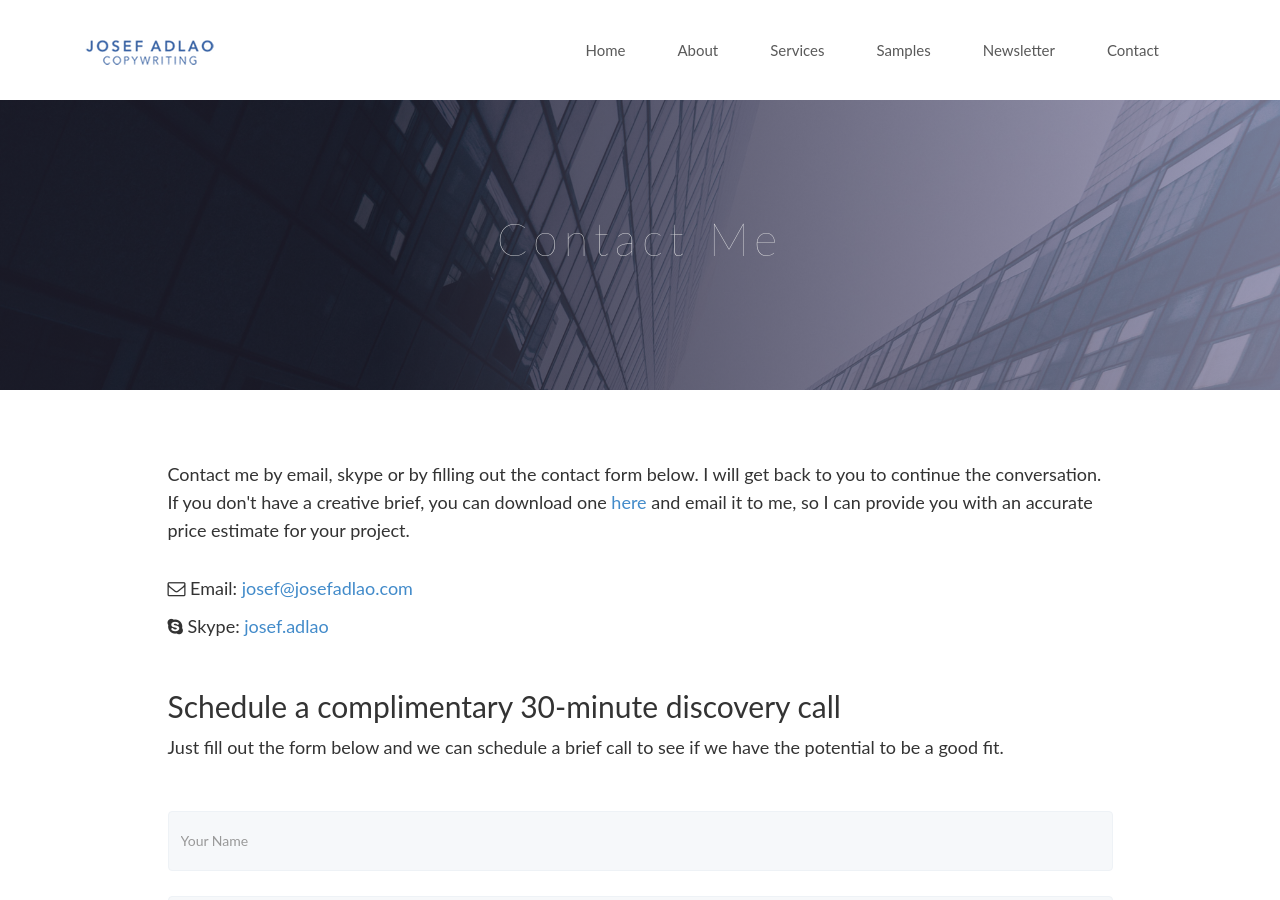
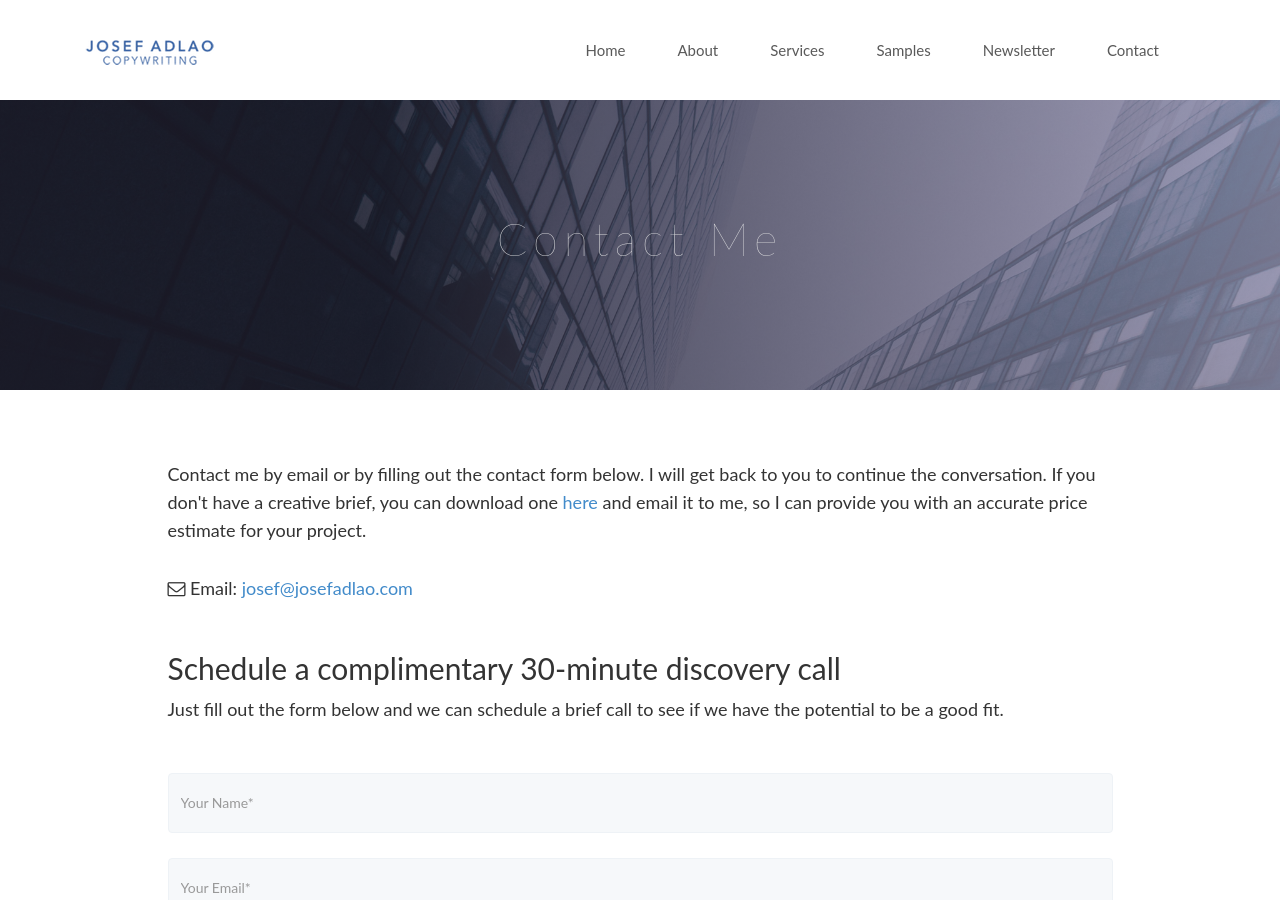
Before and after one commit to jadlaocopy/jadlaocopy.github.io, a Jekyll site: the page built from contact.html, in a window 1280 px wide and 900 px high. Built offline with Jekyll 4.4.1, drawn with Linux system fonts in a browser that asks for light colours; nearby versions of some CDN libraries; some web fonts are replaced; comment, search, counter and statistics services are not loaded.

Commit message:
edited contact

```diff
--- a/contact.html
+++ b/contact.html
@@ -24,12 +24,10 @@ permalink: /contact/
       <div class="col-lg-10 col-md-10 col-lg-offset-1 col-md-offset-1">
 
         <div class="block">
-            <p>Contact me by email, skype or by filling out the contact form below. I will get back to you to continue the conversation. If you don't have a creative brief, you can download one <a href="/client-brief.docx">here</a> and email it to me, so I can provide you with an accurate price estimate for your project.</p><br>
+            <p>Contact me by email or by filling out the contact form below. I will get back to you to continue the conversation. If you don't have a creative brief, you can download one <a href="/client-brief.docx">here</a> and email it to me, so I can provide you with an accurate price estimate for your project.</p><br>
 
-            <p><i class="fa fa-envelope-o"></i>   Email: <a href="mailto:josef@josefadlao.com">josef@josefadlao.com</a></p>
-            <p><i class="fa fa-skype" aria-hidden="true"></i>   Skype: <a href="skype:josef.adlao">josef.adlao</a></p>
+            <p><i class="fa fa-envelope-o"></i>   Email: <a href="mailto:josef@josefadlao.com">josef@josefadlao.com</a></p><br>
 
-            <!--<i class="fa fa-phone"></i>Phone:+61 --><br>
 
             <h2>Schedule a complimentary 30-minute discovery call</h2>
             <p>Just fill out the form below and we can schedule a brief call to see if we have the potential to be a good fit.</p>
@@ -39,15 +37,15 @@ permalink: /contact/
         <div class="block">
           <form method="post" action="http://formspree.io/josef@josefadlao.com">
             <div class="form-group">
-              <input type="text" class="form-control" placeholder="Your Name" name="Name" required data-validation-required-message="Please enter your name.">
+              <input type="text" class="form-control" placeholder="Your Name*" name="Name" required data-validation-required-message="Please enter your name.">
                 <p class="help-block text-danger"></p>
             </div>
             <div class="form-group">
-              <input type="email" class="form-control" placeholder="Your Email" name="_replyto" required data-validation-required-message="Please enter your email address.">
+              <input type="email" class="form-control" placeholder="Your Email*" name="_replyto" required data-validation-required-message="Please enter your email address.">
                 <p class="help-block text-danger"></p>
             </div>
             <div class="form-group">
-               <textarea class="form-control" rows="10" placeholder="Your Message" name="Message" required data-validation-required-message="Please enter a message."></textarea>
+               <textarea style="height:150px;" class="form-control" rows="10" placeholder="What's going on in your business that brought you here today?*" name="Message" required data-validation-required-message="Please enter a message."></textarea>
                 <p class="help-block text-danger"></p>
             </div>
               <button class="btn btn-default" type="submit">Send Message</button>
```
Also changed, not shown: 9 other files.
